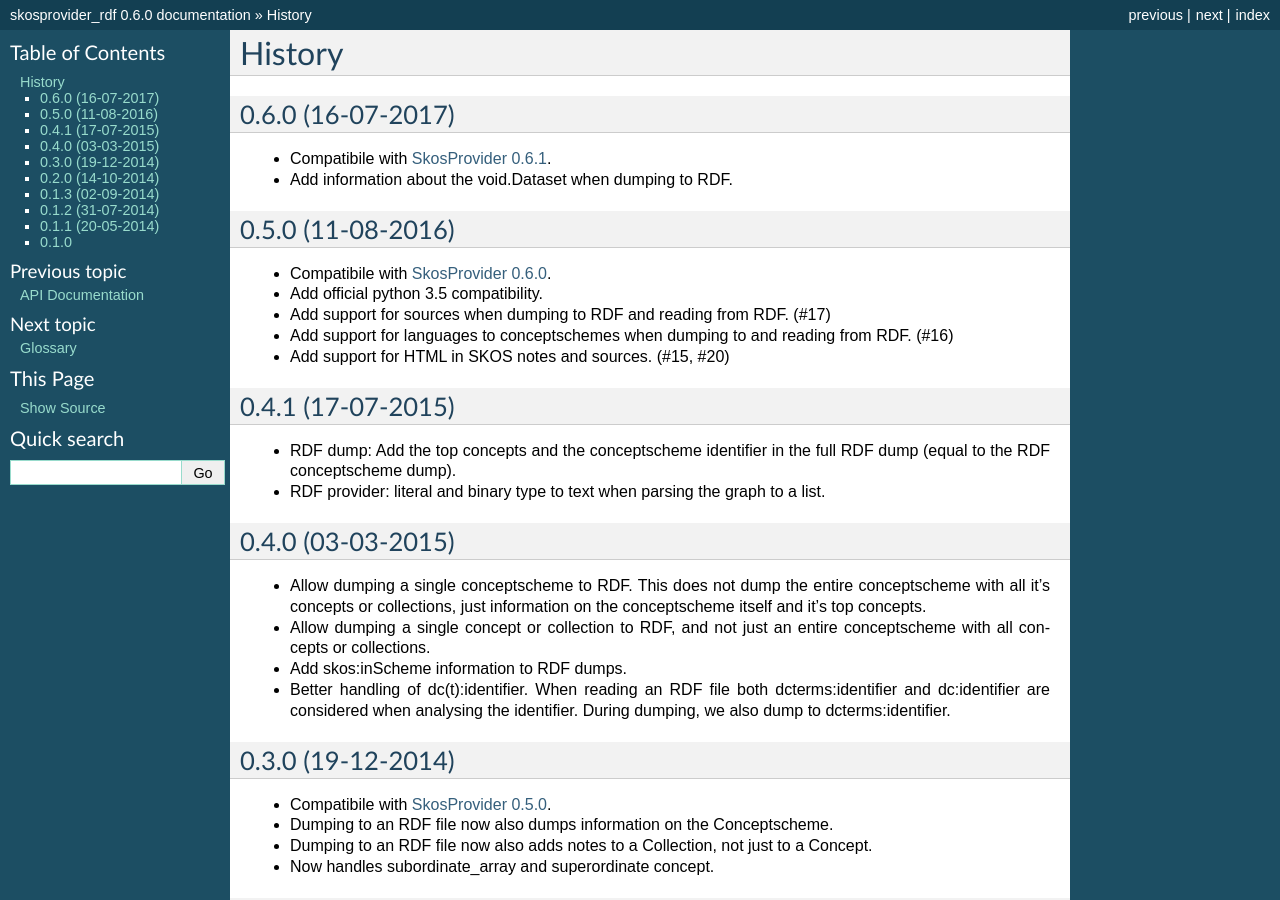
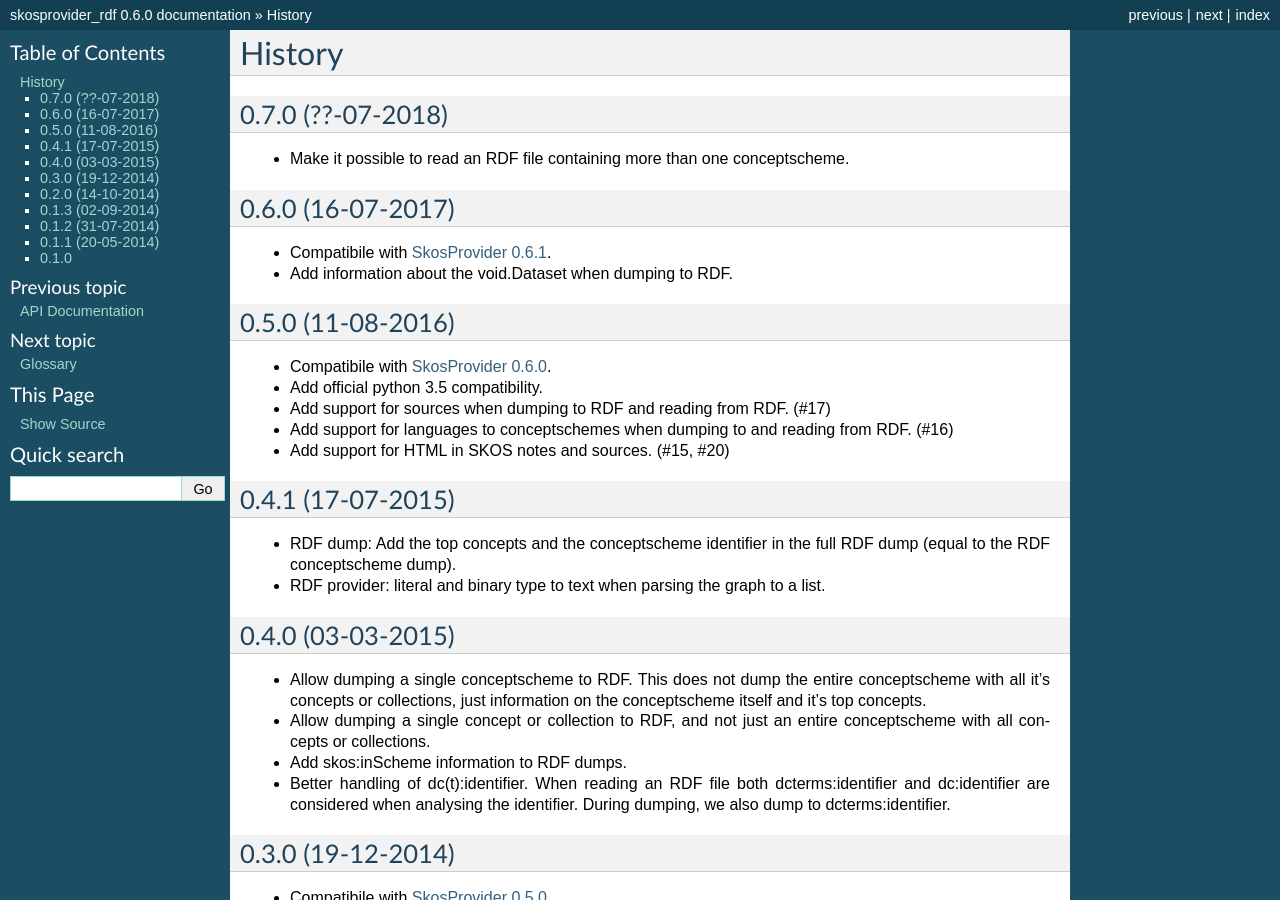
Before and after one commit to OnroerendErfgoed/skosprovider_rdf, a Sphinx documentation site: the page built from docs/changes.rst, in a window 1280 px wide and 900 px high. Built offline with Sphinx 7.4.7, drawn with Linux system fonts in a browser that asks for light colours.

Commit message:
Project management.

```diff
--- a/HISTORY.rst
+++ b/HISTORY.rst
@@ -1,3 +1,8 @@
+0.7.0 (??-07-2018)
+------------------
+
+- Make it possible to read an RDF file containing more than one conceptscheme.
+
 0.6.0 (16-07-2017)
 ------------------
 
--- a/docs/intro.rst
+++ b/docs/intro.rst
@@ -40,7 +40,9 @@ conceptscheme is automatically created. If more than one conceptscheme is
 present in the file, you can again specify the conceptscheme through the
 `concept_scheme` parameter (passing a :class:`skosprovider.skos.ConceptScheme`)
 or you can pass the uri of one of the conceptschemes present in the
-`concept_scheme_uri` parameter.
+`concept_scheme_uri` parameter. When you specify a conceptscheme like this, only
+the concepts linked to this scheme through `skok:inScheme` statements will be
+loaded.
 
 .. literalinclude:: /../examples/load_specific_scheme.py
     :language: python
--- a/setup.py
+++ b/setup.py
@@ -24,7 +24,7 @@ requires = [
 
 setup(
     name='skosprovider_rdf',
-    version='0.6.0',
+    version='0.7.0',
     description='skosprovider_rdf',
     long_description=README + '\n\n' + HISTORY,
     package_data={'': ['LICENSE']},
@@ -39,7 +39,6 @@ setup(
         'License :: OSI Approved :: MIT License',
         'Programming Language :: Python',
         'Programming Language :: Python :: 2.7',
-        'Programming Language :: Python :: 3.3',
         'Programming Language :: Python :: 3.4',
         'Programming Language :: Python :: 3.5',
         'Programming Language :: Python :: 3.6',
```
Also changed, not shown: 1 other file.
